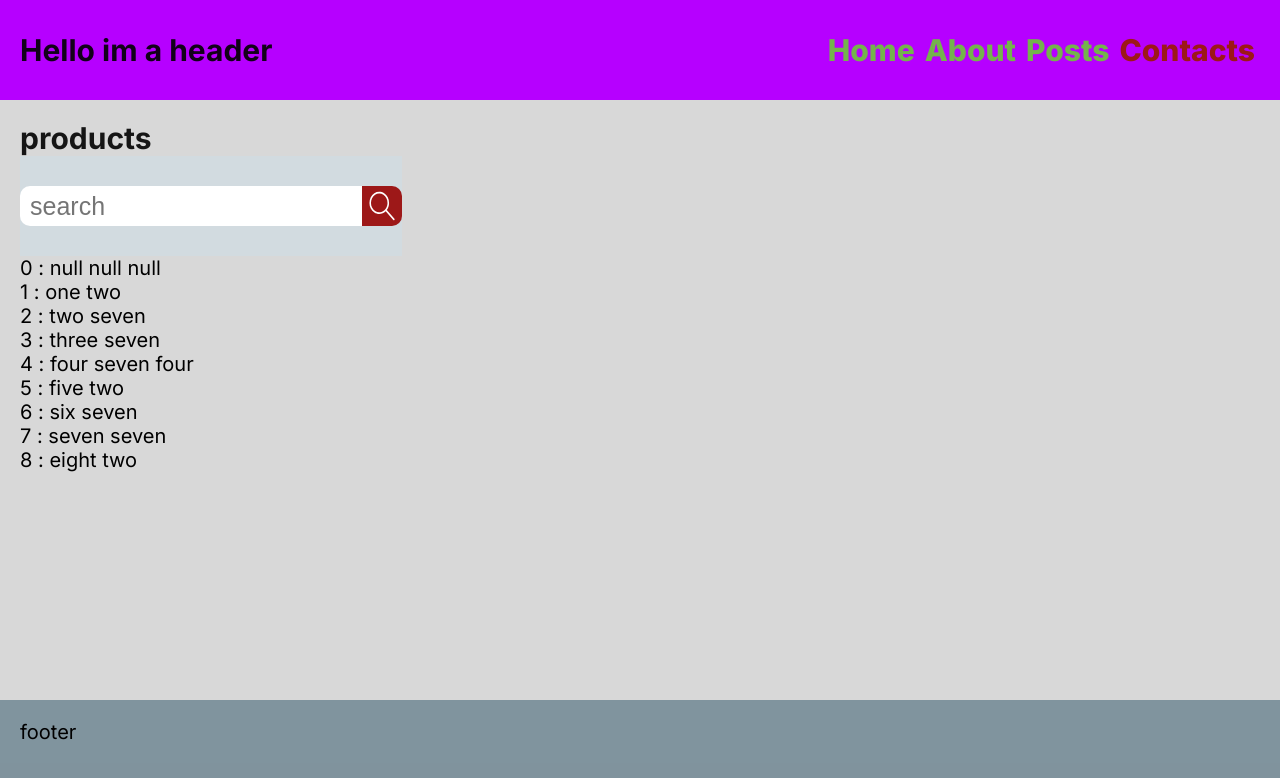
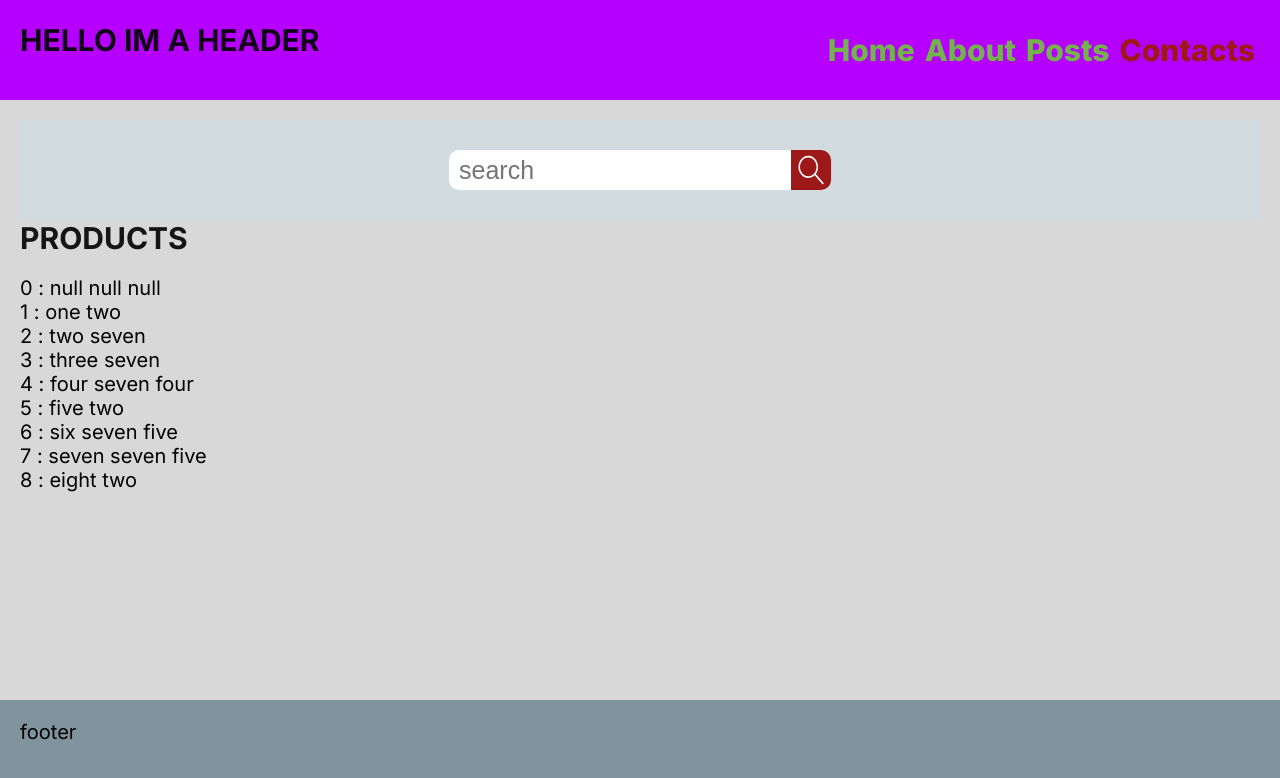
Before and after one commit to kozzztia/next-13-client, a Next.js app: page /contacts in a window 1280 px wide. Shown: the top 778 px of the page. Built offline with nearby package versions, Linux system fonts and the light colour scheme.

Commit message:
delete mutate and useSWR

```diff
--- /dev/null
+++ b/app/api/products/[id]/route.ts
@@ -0,0 +1,9 @@
+import {NextResponse} from "next/server";
+import {headers , cookies} from "next/headers";
+import { redirect} from "next/navigation";
+
+
+export const DELETE = async (req : Request, {params} : {params : {id : string}}, res : Response)  =>{
+        const {id} = params;
+        return NextResponse.json({req : {id}})
+}
--- a/app/api/products/products.ts
+++ b/app/api/products/products.ts
@@ -12,7 +12,7 @@ export const products : productsType[] = [
     {id : 3 , name : "three seven"},
     {id : 4 , name : "four seven four"},
     {id : 5 , name : "five two"},
-    {id : 6 , name : "six seven"},
-    {id : 7 , name : "seven seven"},
+    {id : 6 , name : "six seven five"},
+    {id : 7 , name : "seven seven five"},
     {id : 8 , name : "eight two"},
 ]
--- a/app/contacts/page.tsx
+++ b/app/contacts/page.tsx
@@ -21,8 +21,9 @@ const Page =  () => {
     const {contactsTitle} = text;
     return (
         <div className={style.contacts}>
+
+            <ProductSearch/>
             <HeaderTitle title={contactsTitle} />
-            <ProductSearch/>
             <ProductList/>
         </div>
     );
--- a/app/contacts/style.module.css
+++ b/app/contacts/style.module.css
@@ -1,4 +1,9 @@
 .contacts{
+    width : 100%;
+    height: auto;
     position: relative;
-
+    display: flex;
+    flex-direction: column;
+    align-items: flex-start;
+    justify-content: center;
 }
--- a/components/ui-kit/ProductList/ProductList.tsx
+++ b/components/ui-kit/ProductList/ProductList.tsx
@@ -5,18 +5,39 @@ import style from "./style.module.css"
 import useSWR from "swr";
 import {getAllProducts} from "@/services/getAllProducts";
 import LoadingComponent from "@/components/ui-kit/Loading/LoadingComponent";
-import {postProduct} from "@/services/postProduct";
+import {deleteProduct} from "@/services/daleteProduct";
+
+type productType = {
+    id :number,
+    name  :string,
+}
+
+
 
 const ProductList = () => {
-    const {data: products, isLoading, mutate} = useSWR("products", getAllProducts)
-    // const body = {id :10 , name : "name"}
+    const {data: products, isLoading, mutate} = useSWR("products", getAllProducts);
+    const deleteItem = async (id: number, item: productType[] | undefined)=>{
+        await deleteProduct(`${id}`)
+        let newProducts: productType[] | undefined = []
+        if (item) {
+            newProducts = item?.filter(item => item.id !== id)
+        }
+        return newProducts
+    }
     return (
         <div className={style.list}>
             {
                 isLoading ?
                     <LoadingComponent/>
                     :
-                    products?.map(product => <p key={product.id}>{product.id} : {product.name}</p>)
+                    products?.map(product =>
+                        <p
+                            key={product.id}
+                            onClick={()=>
+                                 deleteItem(product.id , products).then(items => mutate(items))
+                        }
+                        >{product.id} : {product.name}</p>
+                    )
             }
         </div>
     );
--- a/components/ui-kit/ProductList/style.module.css
+++ b/components/ui-kit/ProductList/style.module.css
@@ -1,5 +1,6 @@
 
 .list{
+    position: relative;
     display: flex;
     flex-direction: column;
 }
--- a/components/ui-kit/Titles/style.module.css
+++ b/components/ui-kit/Titles/style.module.css
@@ -2,4 +2,6 @@
 .headerTitle{
     position: relative;
     color : var(--title-color);
+    text-transform: uppercase;
+    margin-bottom:var(--margin-button);
 }
--- a/public/styles/globals.css
+++ b/public/styles/globals.css
@@ -12,6 +12,7 @@
   --title-color : rgba(0, 0, 0, 0.9);
   --link-color : rgba(89, 255, 0, 0.7);
   --link-color-active : rgb(157, 24, 24);
+  --margin-button : 20px;
 }
 
 
--- /dev/null
+++ b/services/daleteProduct.ts
@@ -0,0 +1,12 @@
+type productType = {
+    id :number;
+}
+
+
+export const deleteProduct = async (id:string): Promise<string|undefined>=>{
+    const res = await fetch(`http://localhost:3000/api/products/${id}` , {
+        method: "DELETE",
+    });
+    if(!res.ok) throw new Error("shit can happen")
+    return id
+}
--- a/services/getAllProducts.ts
+++ b/services/getAllProducts.ts
@@ -7,7 +7,7 @@ type productType = {
 
 
 export const getAllProducts = async () : Promise<productType[] | undefined> => {
-    const data = await fetch("http://localhost:3000/api/products");
+    const data = await fetch("/api/products");
     if(!data.ok) throw new Error("shit can happen")
     return data.json()
 }
--- a/services/getSearchedProducts.ts
+++ b/services/getSearchedProducts.ts
@@ -7,7 +7,7 @@ type productType = {
 
 
 export const getSearchedProducts= async (search : string):Promise<productType[] | undefined> => {
-    const data = await fetch(`http://localhost:3000/api/products?q=${search}`)
+    const data = await fetch(`/api/products?q=${search}`)
     if(!data.ok) throw new Error("unfind");
     return data.json();
 }
```
